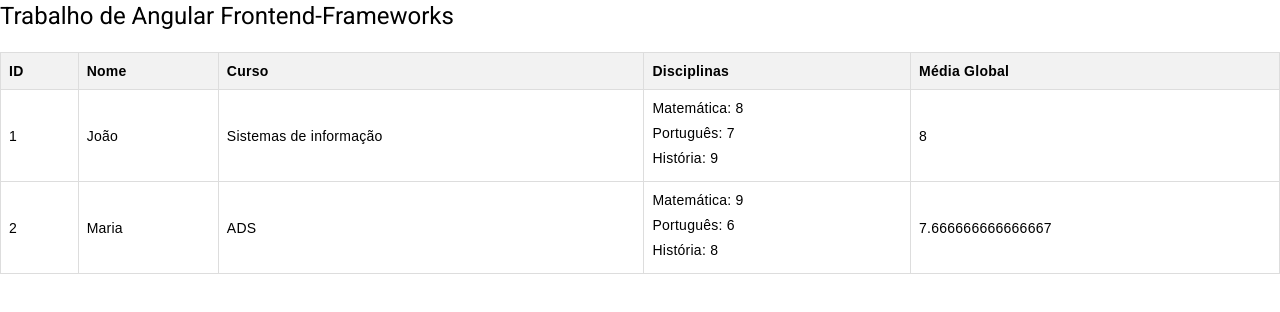
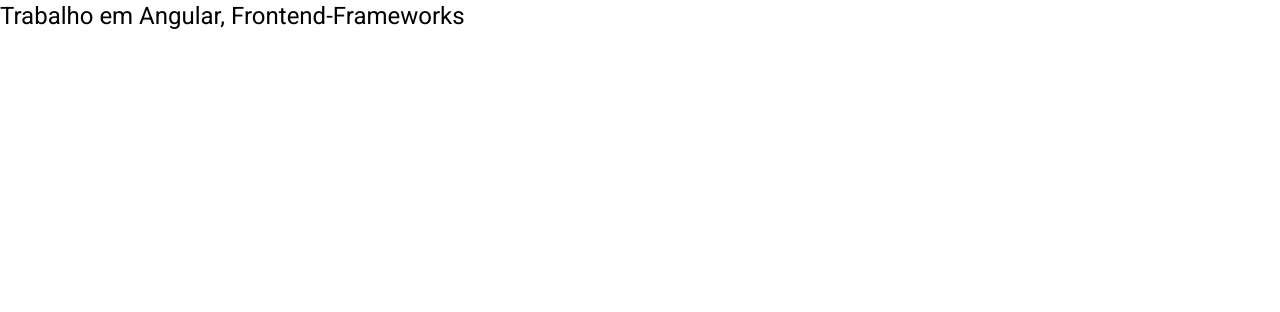
Before and after one commit to iamdiniz/exercicios-angular, an Angular app: page / in a window 1280 px wide. Shown: the top 312 px of the page. Built offline with nearby package versions, Linux system fonts and the light colour scheme; data requests are answered from the project's data file.

Commit message:
organização dos componentes no app.component.html

```diff
--- a/src/app/app.component.html
+++ b/src/app/app.component.html
@@ -1,10 +1,13 @@
-<h1>Trabalho de Angular Frontend-Frameworks</h1>
+<h1>Trabalho em Angular, Frontend-Frameworks</h1>
 
 <!-- exercicio 1 -->
-<!-- app-contador-component></app-contador-component -->
+<!-- <div> app-contador-component></app-contador-component
+</div> -->
 
 <!-- exercicio 2 e 3 -->
-<!-- <app-list-items></app-list-items> -->
+<!-- <div>
+    <app-list-items></app-list-items>
+</div> -->
 
 <!-- exercicio 4 -->
 <!-- <div>
@@ -17,13 +20,17 @@
 </div> -->
 
 <!-- exercicio 6 -->
-<!-- <app-componente-filho [mensagemDoPai]="mensagemDoPai" [itensDoPai]="itensDoPai"></app-componente-filho> -->
+<!-- <div>
+    <app-componente-filho [mensagemDoPai]="mensagemDoPai" [itensDoPai]="itensDoPai"></app-componente-filho>
+</div> -->
 
 <!-- exercicio 7 -->
-<!-- div>
+<!-- <div>
     <h1>Exemplo de Autenticação</h1>
     <app-form-login></app-form-login>
 </div -->
 
 <!-- exercicio 8 -->
-<app-dados-alunos></app-dados-alunos>
+<!-- <div>
+    <app-dados-alunos></app-dados-alunos>
+</div> -->
```
